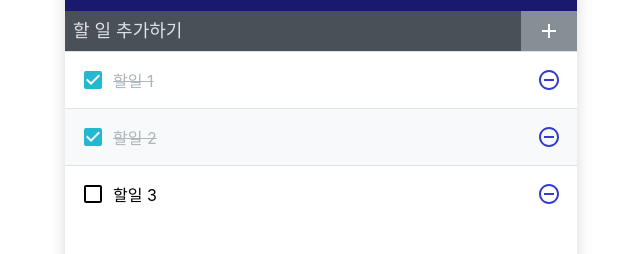
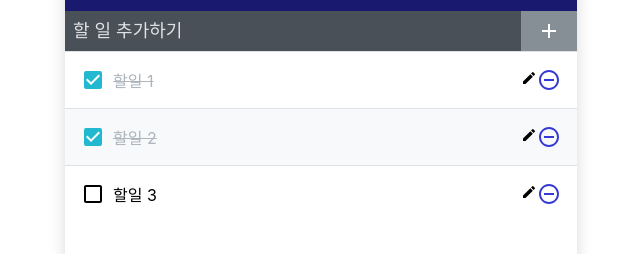
Before and after one commit to yeeun-b/React-Project, a React (Create React App) app: page /todolist in a window 1280 px wide. Shown: the part 149-403 px from the top of the page, without its empty margins (319-959 px from the left). Built offline with nearby package versions, Linux system fonts and the light colour scheme.

Commit message:
0913 주석 추가, 수정 버튼 추가

```diff
--- a/src/TodoListItem.js
+++ b/src/TodoListItem.js
@@ -1,4 +1,4 @@
-import { MdCheckBox, MdCheckBoxOutlineBlank, MdRemoveCircleOutline } from "react-icons/md";
+import { MdCheckBox, MdCheckBoxOutlineBlank, MdRemoveCircleOutline, MdModeEditOutline } from "react-icons/md";
 import './TodoListItem.scss';
 import cn from 'classnames';
 
@@ -7,10 +7,18 @@ const TodoListItem = ({todo, onRemove, onToggle}) => {
 
     return(
         <div className="TodoListItem">
+            {/* checked가 true일 때 checked라는 클래스 추가 */}
             <div className={cn('checkbox', {checked})} onClick={() => onToggle(id)}>
+                {/* checked가 true면 체크된 아이콘이 / false면 체크되지 않은 아이콘 출력 */}
                 {checked ? <MdCheckBox /> : <MdCheckBoxOutlineBlank />}
                 <div className="text">{text}</div>
             </div>
+            {/* 수정 버튼 */}
+            <div className="edit">
+                {/* 클릭 시 id를 기준으로 항목 삭제하는 함수 호출 */}
+                <MdModeEditOutline />
+            </div>
+            {/* 삭제 버튼 */}
             <div className="remove" onClick={() => onRemove(id)}>
                 {/* 클릭 시 id를 기준으로 항목 삭제하는 함수 호출 */}
                 <MdRemoveCircleOutline />
```
